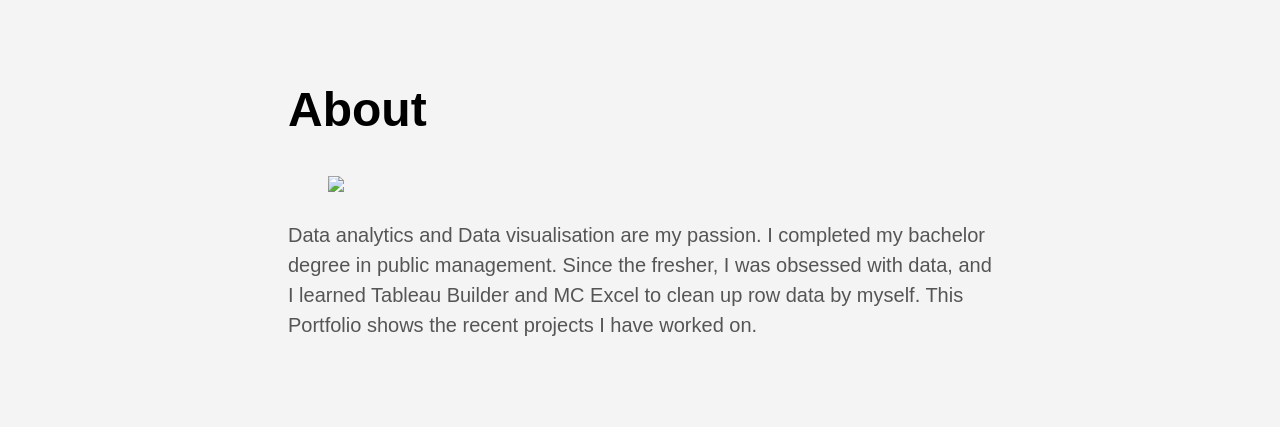
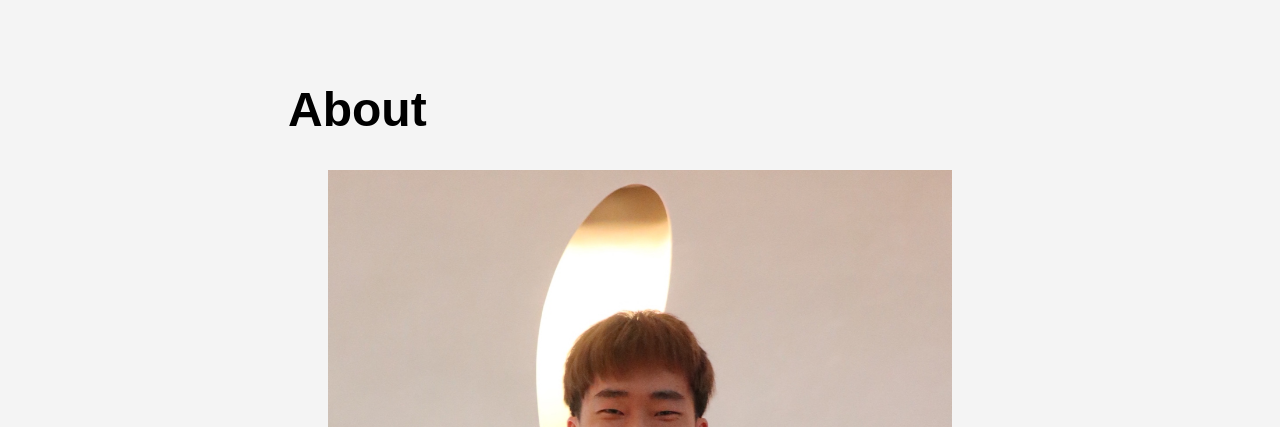
Before and after one commit to Roxchan/Portfolio, a plain HTML site: page about/index.html in a window 1280 px wide. Shown: the part 545-972 px from the top of the page. Drawn offline with Linux system fonts and the light colour scheme.

Commit message:
Update index.html

```diff
--- a/about/index.html
+++ b/about/index.html
@@ -133,7 +133,7 @@
         </h1>
       </header>
       <div class="nested-copy-line-height lh-copy f4 nested-links mid-gray">
-        <figure><img src= url("https://roxchan.github.io/Portfolio/images/pic.JPG")/>
+        <figure><img src="https://roxchan.github.io/Portfolio/images/pic.JPG"/>
 </figure>
 
 <p>Data analytics and Data visualisation are my passion. I completed my bachelor degree in public management. Since the fresher, I was obsessed with data, and I learned Tableau Builder and MC Excel to clean up row data by myself. This Portfolio shows the recent projects I have worked on.</p>
```
